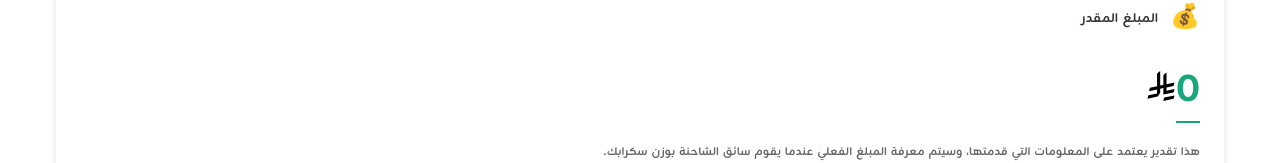
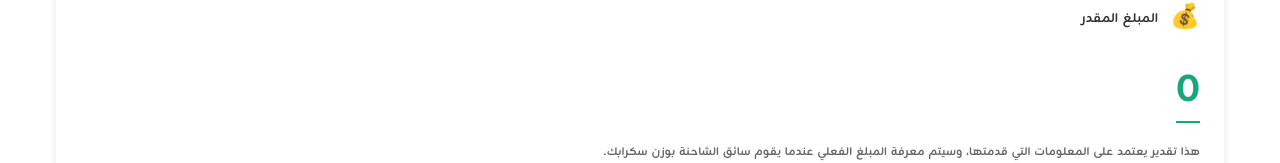
Before and after one commit to gouadria/scraapy-vue, a Vue app: page /sell-scrap in a window 1280 px wide. Shown: the part 202-365 px from the top of the page. Built offline with nearby package versions, Linux system fonts and the light colour scheme; no server answers.

Commit message:
edit sar4

```diff
--- a/src/components/selling_scrap/ScrapEstimation.vue
+++ b/src/components/selling_scrap/ScrapEstimation.vue
@@ -72,8 +72,6 @@ watch(estimatedAmount, (newVal) => {
 
     <div class="amount-container">
       <div class="amount">{{ estimatedAmount.toLocaleString() }}</div>
-      <img src="@/assets/svg-icons/sar.svg" width="30" height="30"/>
-      <!-- @/assets/svg-icons/sar.svg -->
     </div>
 
     <div class="disclaimer">
```
